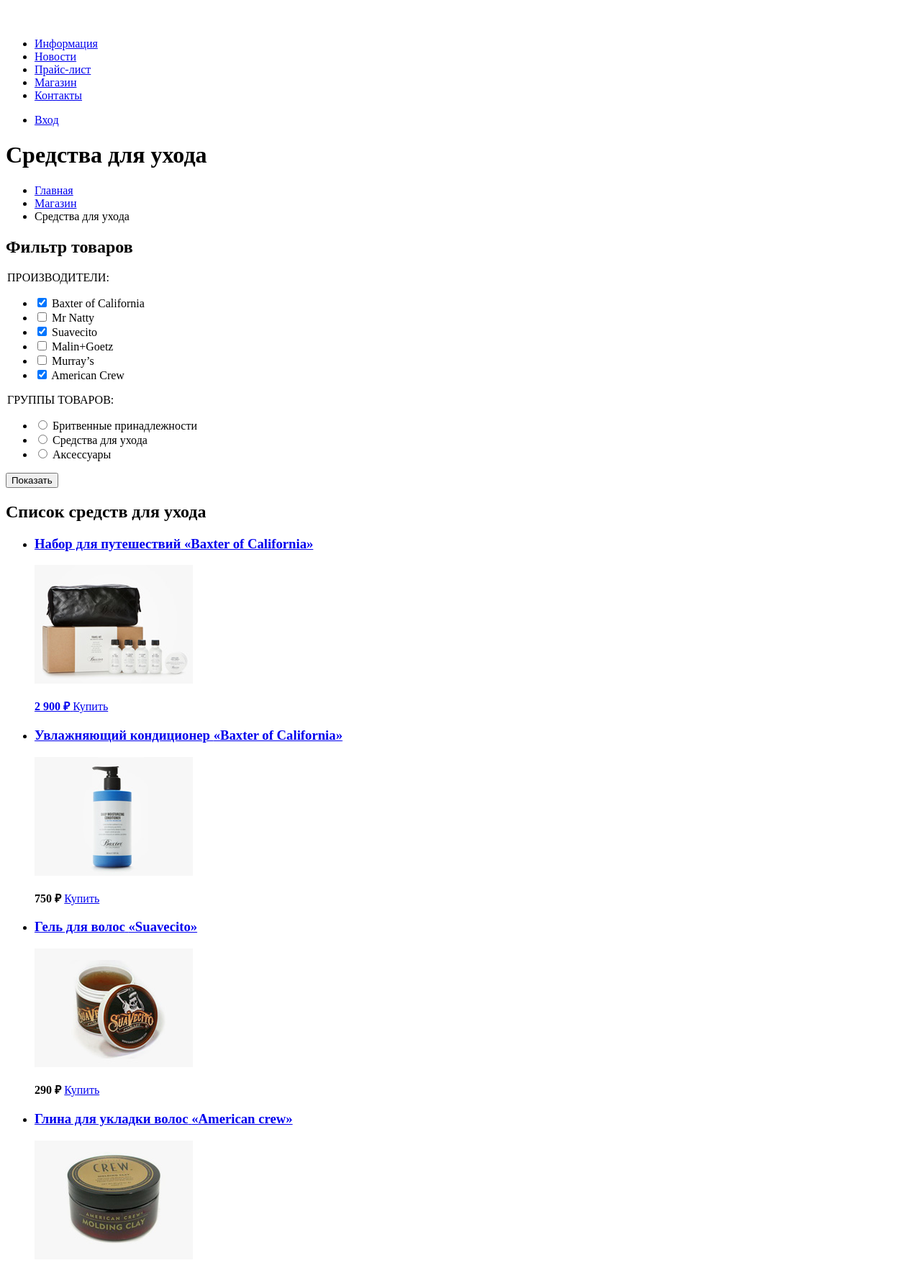
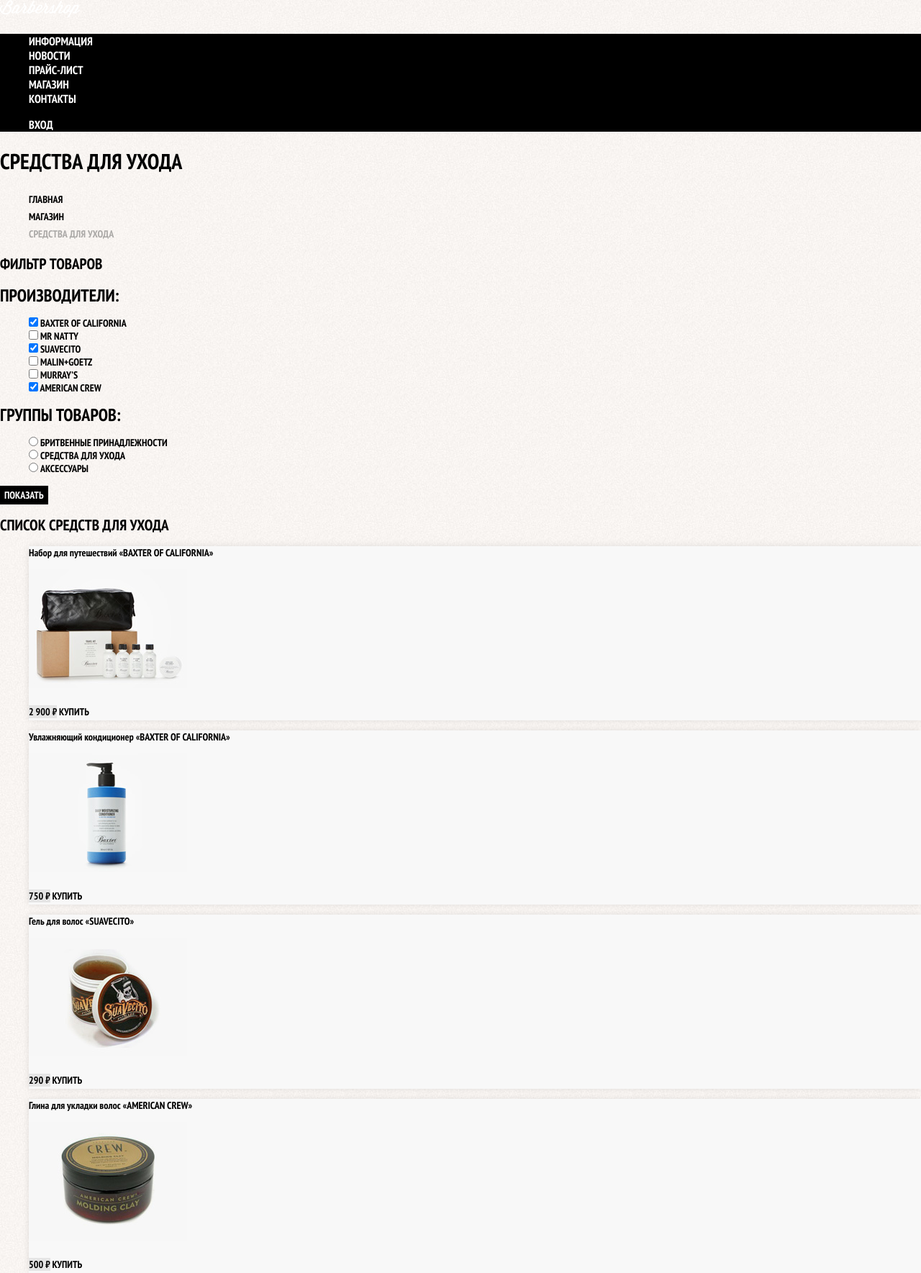
Before and after one commit to Fiialkovskyi/Barbershop, a plain HTML site: page catalog.html in a window 1280 px wide. Shown: the top 1769 px of the page at 72% size. Drawn offline with Linux system fonts and the light colour scheme.

Commit message:
стилизовал каталог товаров

```diff
--- a/catalog.html
+++ b/catalog.html
@@ -2,6 +2,9 @@
 <html lang="ru">
 <head>
 	<meta charset="utf-8">
+	<link href="https://fonts.googleapis.com/css?family=PT+Sans+Narrow:400,700&amp;subset=latin,cyrillic" rel="stylesheet">
+	<link href="css/normalize.css" rel="stylesheet">
+	<link href="css/style.css" rel="stylesheet">
 	<title>Каталог товаров</title>
 </head>
 <body class="inner-page">
--- a/css/style.css
+++ b/css/style.css
@@ -122,6 +122,122 @@ a {
 	border-color: #663d15;
 }
 
+.page-title {
+	font-size: 30px;
+	line-height: 42px;
+}
+
+.breadcrumbs {
+	list-style: none;
+}
+
+.breadcrumbs a {
+	color: #000000;
+}
+
+.breadcrumbs a:hover,
+.breadcrumbs a:focus {
+	text-decoration: underline;
+}
+
+.breadcrumbs-current {
+	color: #aba9a7;
+}
+
+.filter fieldset {
+	border: none;
+}
+
+.filter legend {
+	font-size: 24px;
+	line-height: 30px;
+}
+
+.filter ul {
+	list-style: none;
+	line-height: 18px;
+}
+
+.filter-input:hover + label,
+.filter-input:focus + label {
+	color: #663d15;
+}
+
+.filter-input:disabled + label {
+	color: #000000;
+
+	opacity: 0.5;
+}
+
+.catalog-list {
+	list-style: none;
+}
+
+.catalog-item {
+	background-color: #f8f8f8;
+	box-shadow: 0 0 10px rgba(0, 0, 0, 0.1);
+}
+
+.catalog-item:hover {
+	box-shadow: 0 0 10px rgba(0, 0, 0, 0.2);
+}
+
+.catalog-item a {
+	color: #000000;
+}
+
+.catalog-item h3 {
+	font-size: 14px;
+	line-height: 18px;
+}
+
+.catalog-category {
+	text-transform: none;
+}
+
+.catalog-item-price b {
+	font-size: 14px;
+	line-height: 20px;
+	text-align: center;
+
+	background-color: #e5e5e5;
+}
+
+.catalog-item-price .button {
+	line-height: 20px;
+	color: #ffffff;
+}
+
+.pagination-list {
+	list-style: none;
+}
+
+.pagination-item a{
+	color: #ffffff;
+
+	background-color: #000000;
+}
+
+.pagination-item a:hover,
+.pagination-item a:focus,
+.pagination-item a:active {
+	background-color: #663d15;
+}
+
+.pagination-item-current a{
+	color: #000000;
+
+	background-color: #ffffff;
+}
+
+.pagination-item-current a:hover,
+.pagination-item-current a:focus,
+.pagination-item-current a:active {
+	color: #000000;
+
+	background-color: #ffffff;
+}
+
 .main-footer {
 	color: #ffffff;
 
```
